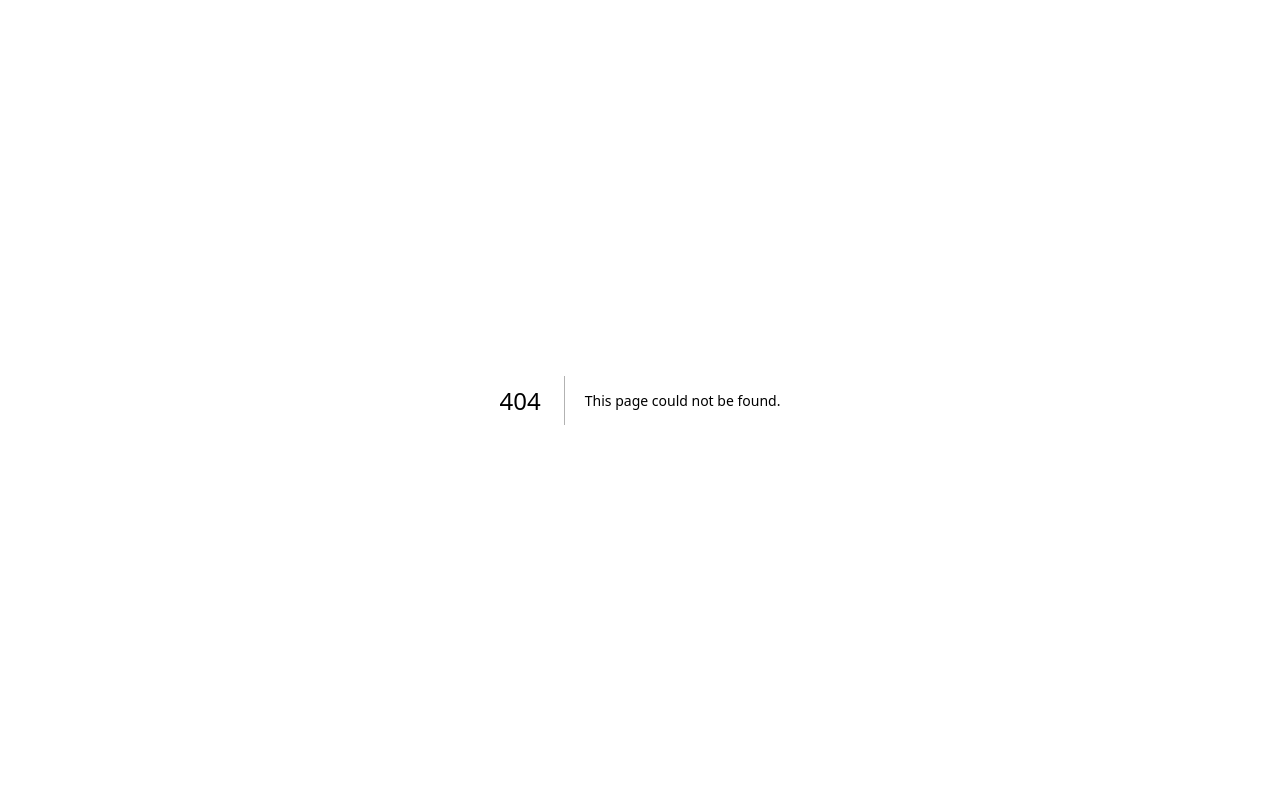
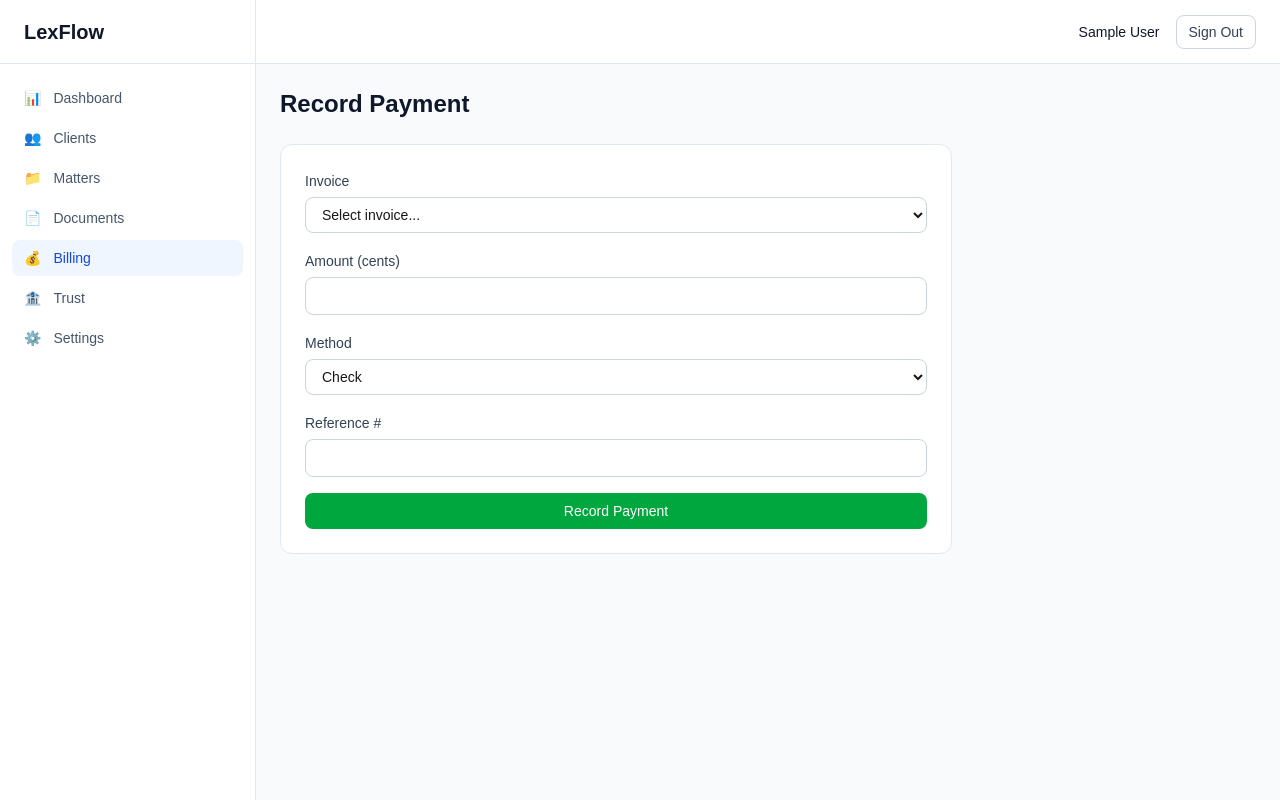
Before and after one commit to BigRigVibeCoder/lexflow-frontend, a Next.js app: page /billing/payments/new in a window 1280 px wide. Before the commit this address had no page. Built offline with nearby package versions, Linux system fonts and the light colour scheme; no server answers; sample sign-in values are in the browser's storage.

Commit message:
feat(SPR-007): T-072 payment recording UI

```diff
--- /dev/null
+++ b/src/app/(dashboard)/billing/payments/new/page.tsx
@@ -0,0 +1,20 @@
+"use client";
+import { useState } from "react";
+
+export default function PaymentRecordingPage() {
+  const [form, setForm] = useState({ amountCents: 0, method: "check", referenceNumber: "" });
+  const update = (k: string, v: string | number) => setForm((p) => ({ ...p, [k]: v }));
+  return (
+    <div data-testid="payment-recording-page" className="max-w-2xl">
+      <h1 className="text-2xl font-bold text-slate-900">Record Payment</h1>
+      <div className="mt-6 space-y-4 rounded-xl border border-slate-200 bg-white p-6">
+        <div><label className="text-sm font-medium text-slate-700">Invoice</label><select className="mt-1 w-full rounded-lg border border-slate-300 px-3 py-2 text-sm" data-testid="payment-invoice"><option value="">Select invoice...</option></select></div>
+        <div><label className="text-sm font-medium text-slate-700">Amount (cents)</label><input type="number" value={form.amountCents || ""} onChange={(e) => update("amountCents", Number(e.target.value))} className="mt-1 w-full rounded-lg border border-slate-300 px-3 py-2 text-sm" data-testid="payment-amount" /></div>
+        <div><label className="text-sm font-medium text-slate-700">Method</label><select value={form.method} onChange={(e) => update("method", e.target.value)} className="mt-1 w-full rounded-lg border border-slate-300 px-3 py-2 text-sm" data-testid="payment-method"><option value="check">Check</option><option value="ach">ACH</option><option value="credit_card">Credit Card</option><option value="trust_transfer">Trust Transfer</option></select></div>
+        {form.method === "trust_transfer" && <div className="rounded-lg border border-blue-200 bg-blue-50 p-3" data-testid="trust-transfer-section"><p className="text-sm font-medium text-blue-700">Trust Transfer</p><select className="mt-2 w-full rounded-lg border border-blue-300 px-3 py-2 text-sm" data-testid="trust-account-select"><option value="">Select trust account...</option></select></div>}
+        <div><label className="text-sm font-medium text-slate-700">Reference #</label><input type="text" value={form.referenceNumber} onChange={(e) => update("referenceNumber", e.target.value)} className="mt-1 w-full rounded-lg border border-slate-300 px-3 py-2 text-sm" data-testid="payment-ref" /></div>
+        <button className="w-full rounded-lg bg-green-600 px-4 py-2 text-sm font-medium text-white hover:bg-green-700" data-testid="submit-payment">Record Payment</button>
+      </div>
+    </div>
+  );
+}
```
Also changed, not shown: 1 other file (tests, documents, lock files or other folders).
